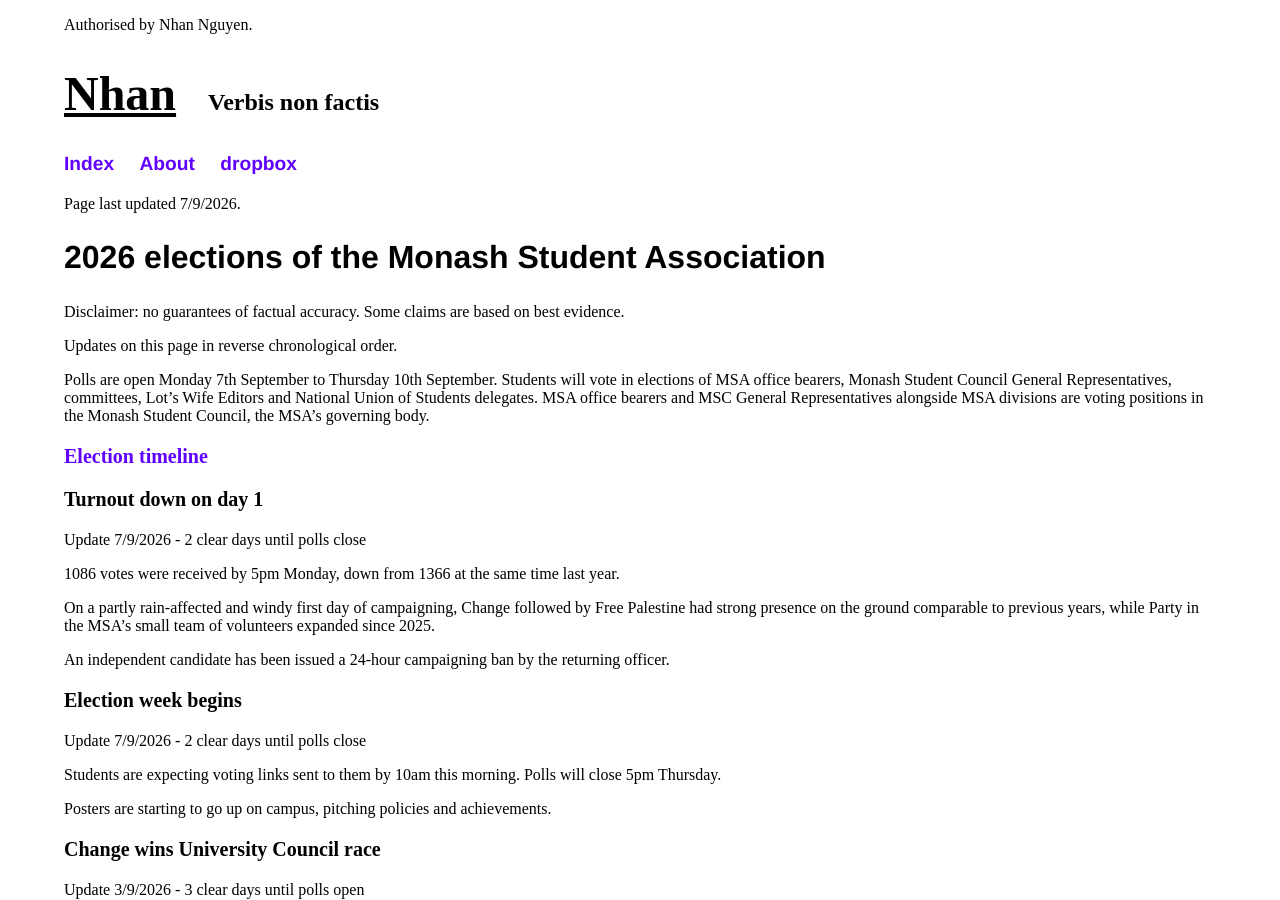
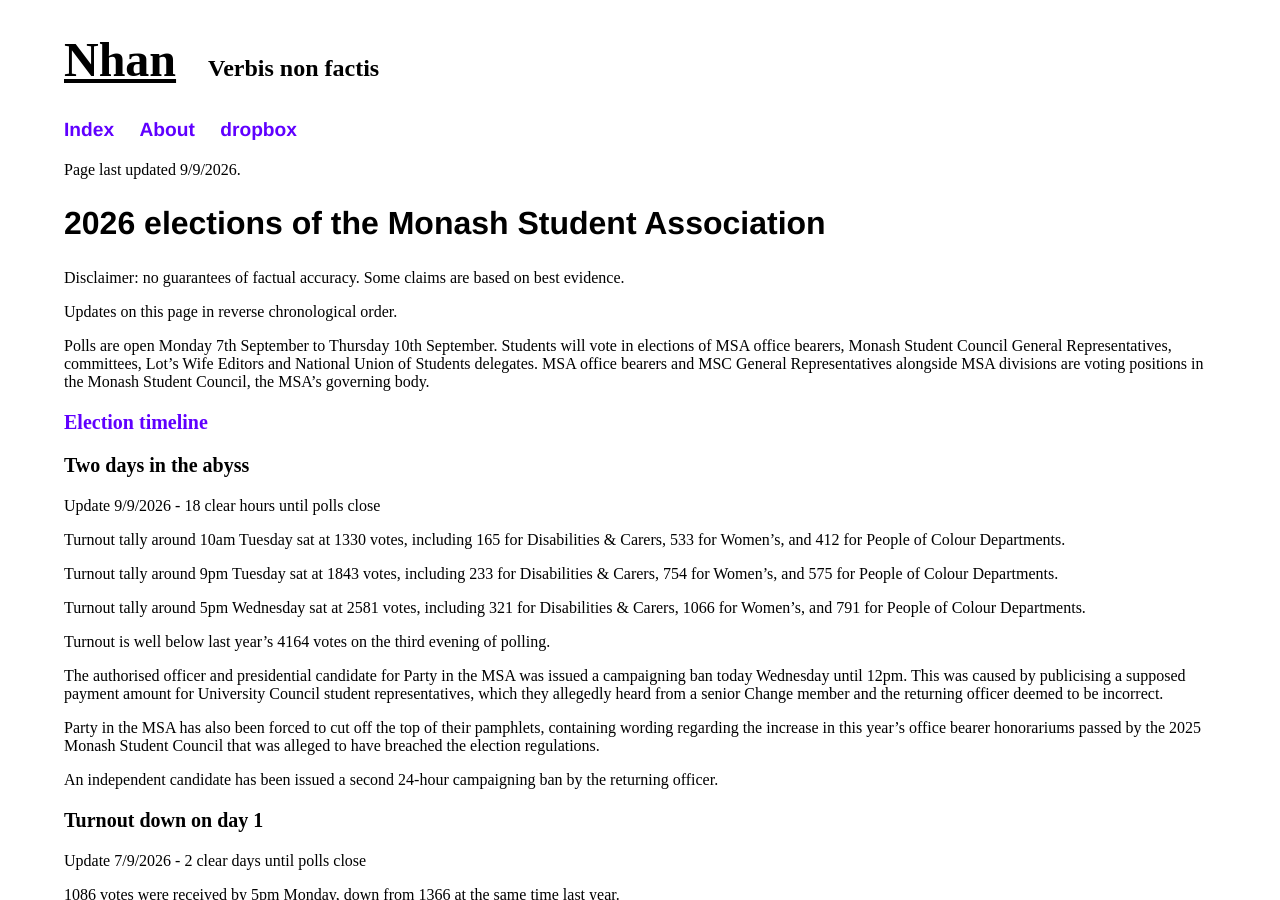
Before and after one commit to nhtnhanbn/nhtnhanbn.github.io, a Jekyll site: the page built from monash/msa26.md, in a window 1280 px wide and 900 px high. Built offline with Jekyll 4.4.1, drawn with Linux system fonts in a browser that asks for light colours; some of the changed text lies outside the part shown.

Commit message:
Update msa26

```diff
--- a/_layouts/default.html
+++ b/_layouts/default.html
@@ -7,7 +7,6 @@
     {% seo %}
 </head>
   <body>
-    <p>Authorised by Nhan Nguyen.</p>
     <h1>
     <a href="/"><span style="text-decoration:underline; color:black">Nhan</span></a>
     <span style="font-size:50%; margin-left:20px">Verbis non factis</span>
@@ -23,7 +22,6 @@
       {{ content }}
     </div>
     <footer>
-      <p>Authorised by Nhan Nguyen.</p>
       <ul>
         <li><a href="mailto:nhtnhanbn@gmail.com">Email</a></li>
         <li><a href="https://github.com/nhtnhanbn">GitHub</a></li>
--- a/monash/msa26.md
+++ b/monash/msa26.md
@@ -3,7 +3,7 @@
 title: 2026 Monash Student Association elections
 ---
 
-Page last updated 7/9/2026.
+Page last updated 9/9/2026.
 
 ## 2026 elections of the Monash Student Association
 
@@ -14,6 +14,24 @@
 Polls are open Monday 7th September to Thursday 10th September. Students will vote in elections of MSA office bearers, Monash Student Council General Representatives, committees, Lot's Wife Editors and National Union of Students delegates. MSA office bearers and MSC General Representatives alongside MSA divisions are voting positions in the Monash Student Council, the MSA's governing body.
 
 ### [Election timeline](https://msa.monash.edu/hubfs/MSA%20Election%20Timeline%202026.pdf)
+
+### Two days in the abyss
+
+Update 9/9/2026 - 18 clear hours until polls close
+
+Turnout tally around 10am Tuesday sat at 1330 votes, including 165 for Disabilities & Carers, 533 for Women's, and 412 for People of Colour Departments.
+
+Turnout tally around 9pm Tuesday sat at 1843 votes, including 233 for Disabilities & Carers, 754 for Women's, and 575 for People of Colour Departments.
+
+Turnout tally around 5pm Wednesday sat at 2581 votes, including 321 for Disabilities & Carers, 1066 for Women's, and 791 for People of Colour Departments.
+
+Turnout is well below last year's 4164 votes on the third evening of polling.
+
+The authorised officer and presidential candidate for Party in the MSA was issued a campaigning ban today Wednesday until 12pm. This was caused by publicising a supposed payment amount for University Council student representatives, which they allegedly heard from a senior Change member and the returning officer deemed to be incorrect.
+
+Party in the MSA has also been forced to cut off the top of their pamphlets, containing wording regarding the increase in this year's office bearer honorariums passed by the 2025 Monash Student Council that was alleged to have breached the election regulations.
+
+An independent candidate has been issued a second 24-hour campaigning ban by the returning officer.
 
 ### Turnout down on day 1
 
```
